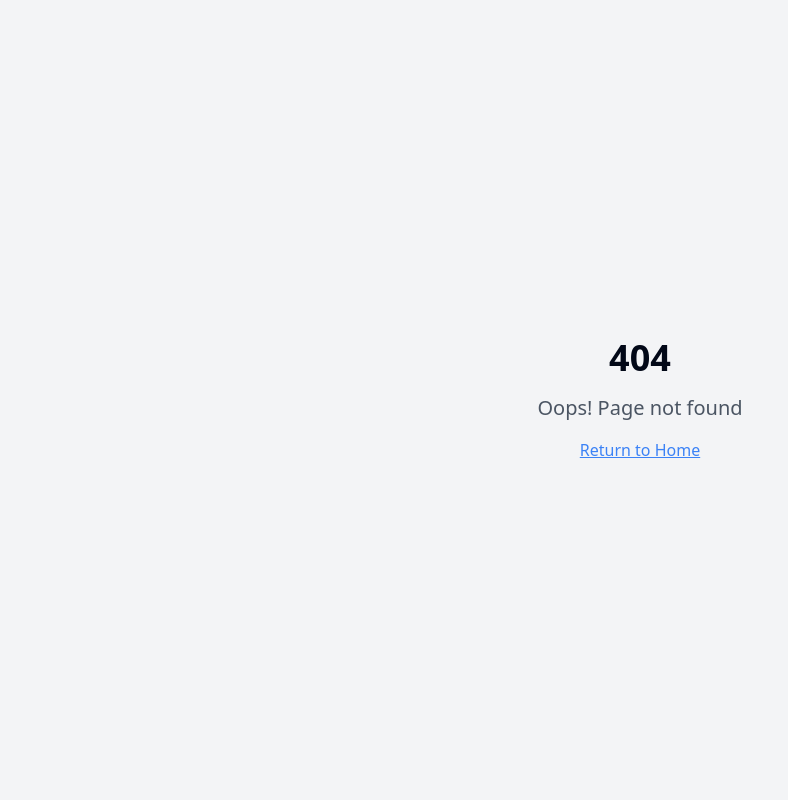
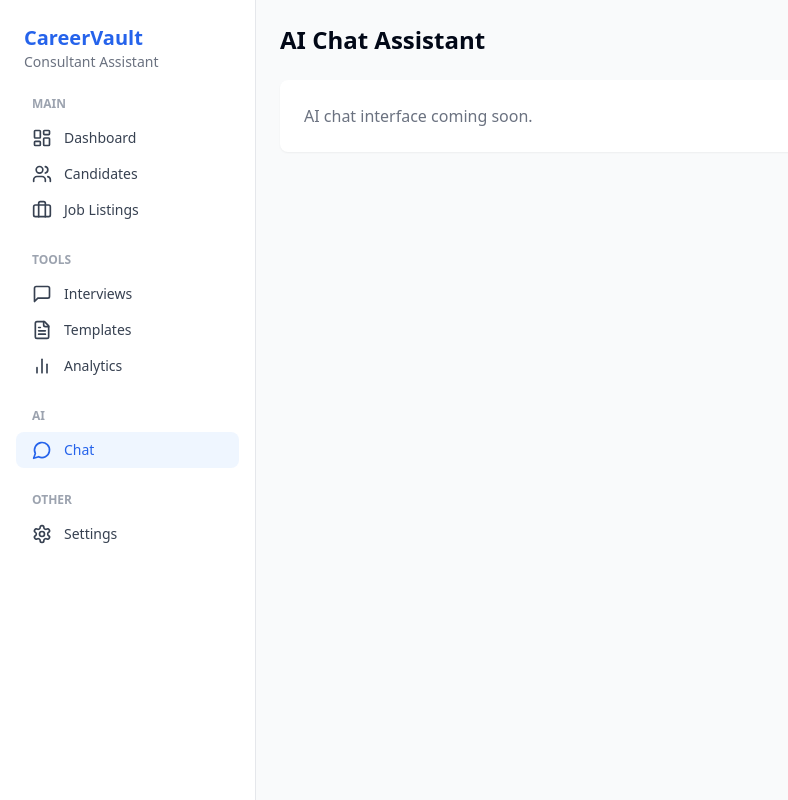
Before and after one commit to SwitchZA021/clone-master-creation, a React (Vite) app: page /chat in a window 1280 px wide. Before the commit this address had no page. Shown: the whole page, without its empty margins (0-788 px from the left). Built offline with nearby package versions, Linux system fonts and the light colour scheme.

Commit message:
Add AI tab group and Chat tab
Implemented a new tab group called "AI" and added a tab named "Chat" within it. This tab will serve as the interface for communicating with the AI Agent.
[skip gpt_engineer]

```diff
--- a/src/App.tsx
+++ b/src/App.tsx
@@ -11,6 +11,7 @@ import Interviews from "./pages/Interviews";
 import Templates from "./pages/Templates";
 import Analytics from "./pages/Analytics";
 import Settings from "./pages/Settings";
+import Chat from "./pages/Chat";
 
 const queryClient = new QueryClient();
 
@@ -27,6 +28,7 @@ const App = () => (
           <Route path="/interviews" element={<Interviews />} />
           <Route path="/templates" element={<Templates />} />
           <Route path="/analytics" element={<Analytics />} />
+          <Route path="/chat" element={<Chat />} />
           <Route path="/settings" element={<Settings />} />
           <Route path="*" element={<NotFound />} />
         </Routes>
--- a/src/components/MainSidebar.tsx
+++ b/src/components/MainSidebar.tsx
@@ -1,4 +1,4 @@
-import { LayoutDashboard, Users, Briefcase, MessageSquare, FileText, BarChart2, Settings } from "lucide-react";
+import { LayoutDashboard, Users, Briefcase, MessageSquare, FileText, BarChart2, Settings, MessageCircle } from "lucide-react";
 import { cn } from "@/lib/utils";
 import { Link, useLocation } from "react-router-dom";
 
@@ -12,6 +12,9 @@ const sidebarItems = [
     { icon: MessageSquare, label: "Interviews", href: "/interviews" },
     { icon: FileText, label: "Templates", href: "/templates" },
     { icon: BarChart2, label: "Analytics", href: "/analytics" },
+  ]},
+  { section: "AI", items: [
+    { icon: MessageCircle, label: "Chat", href: "/chat" },
   ]},
   { section: "OTHER", items: [
     { icon: Settings, label: "Settings", href: "/settings" },
--- /dev/null
+++ b/src/pages/Chat.tsx
@@ -0,0 +1,15 @@
+import { MainSidebar } from "@/components/MainSidebar";
+
+export default function Chat() {
+  return (
+    <div className="flex">
+      <MainSidebar />
+      <main className="flex-1 bg-gray-50 p-6">
+        <h1 className="text-2xl font-semibold mb-6">AI Chat Assistant</h1>
+        <div className="bg-white rounded-lg p-6 shadow-sm">
+          <p className="text-gray-500">AI chat interface coming soon.</p>
+        </div>
+      </main>
+    </div>
+  );
+}
```
